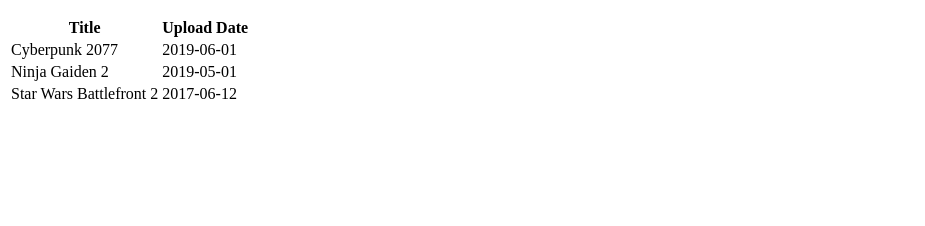
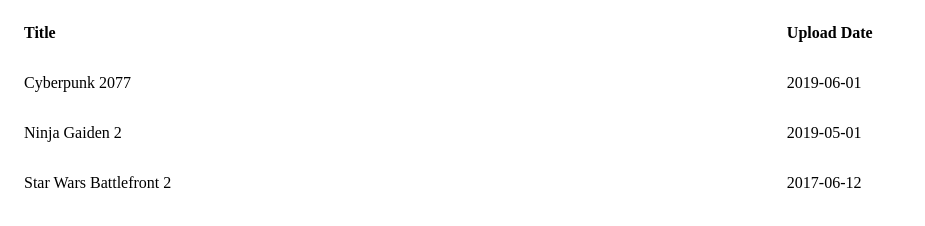
Before and after one commit to AJLeuer/DigitalFoundryVideoBrowser, a browser extension: page Source/View/MainView.html in a window 1280 px wide. Shown: the whole page, without its empty margins (0-925 px from the left). Drawn offline with Linux system fonts and the light colour scheme; no server answers.

Commit message:
First crack at styling

```diff
--- /dev/null
+++ b/Source/View/MainView.css
@@ -0,0 +1,28 @@
+
+table
+{
+    border-spacing: 0;
+    width: 100%;
+}
+
+th, td
+{
+    text-align: left;
+    padding: 16px;
+}
+
+#videoTableHeaders:hover
+{
+    background: none;
+}
+
+.videoGrid tr:hover
+{
+    background: linear-gradient(180deg, rgba(0, 167, 217, 0.75), rgba(0, 148, 192, 0.75), rgba(0, 125, 167, 0.76));
+    background-attachment: fixed;
+}
+
+.videoGrid tr:hover a
+{
+    color: white;
+}
--- a/Source/View/MainView.html
+++ b/Source/View/MainView.html
@@ -3,6 +3,8 @@
 	<head>
 		<meta charset="UTF-8">
 		<title>Title</title>
+
+		<link rel="stylesheet" href="MainView.css"/>
 
 		<script src="https://www.w3schools.com/lib/w3.js"></script>
 		<script src="../Model/Video.js"></script>
@@ -11,25 +13,23 @@
 		<script src="../Main.js"></script>
 	</head>
 
-	<p id="v"></p>
-
 	<body>
-		<table id="videos">
+		<table id="videos" class="videoGrid">
 			<tr id="videoTableHeaders">
 				<th>Title</th>
 				<th>Upload Date</th>
 			</tr>
 			<tr class="video">
-				<td>Cyberpunk 2077</td>
-				<td>2019-06-01</td>
+				<td><a>Cyberpunk 2077</a></td>
+				<td><a>2019-06-01</a></td>
 			</tr>
 			<tr class="video">
-				<td>Ninja Gaiden 2</td>
-				<td>2019-05-01</td>
+				<td><a>Ninja Gaiden 2</a></td>
+				<td><a>2019-05-01</a></td>
 			</tr>
 			<tr class="video">
-				<td>Star Wars Battlefront 2</td>
-				<td>2017-06-12</td>
+				<td><a>Star Wars Battlefront 2</a></td>
+				<td><a>2017-06-12</a></td>
 			</tr>
 		</table>
 
```
